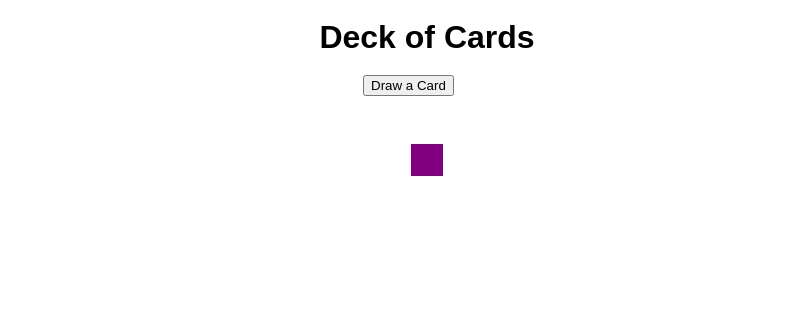
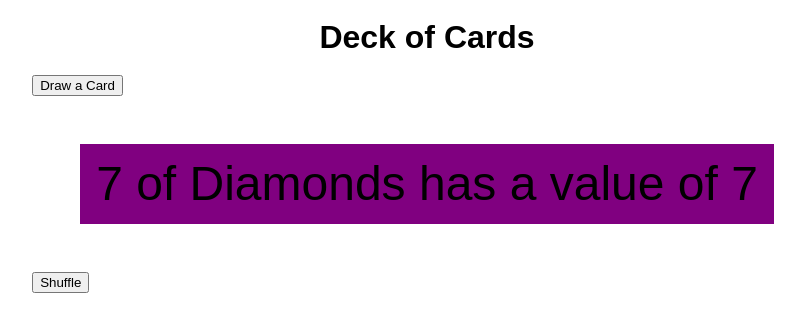
Before and after one commit to dawnribeiro/black-jack, a website: page public/index.html in a window 1280 px wide. Both pictures are taken after a click on the button "Draw a Card". Shown: the whole page, without its empty margins (213-1018 px from the left). Drawn offline with Linux system fonts and the light colour scheme.

Commit message:
draw a card now works

```diff
--- a/public/index.html
+++ b/public/index.html
@@ -18,6 +18,7 @@
       <button class="draw-btn">Draw a Card</button>
       <section>
         <div class="card-drawn"></div>
+        <button class="shuffle">Shuffle</button>
       </section>
     </section>
   </main>
--- a/public/main.js
+++ b/public/main.js
@@ -1,19 +1,62 @@
 const suits = ['Clubs', 'Diamonds', 'Hearts', 'Spades']
-const ranks = ['Ace', '2', '3', '4', '5', '6', '7', '8', '9', '10', 'Jack', 'Queen', 'King']
+const ranks = [{
+  rank: 'Ace',
+  value: 11
+}, {
+  rank: '2',
+  value: 2
+}, {
+  rank: '3',
+  value: 3
+}, {
+  rank: '4',
+  value: 4
+}, {
+  rank: '5',
+  value: 5
+}, {
+  rank: '6',
+  value: 6
+}, {
+  rank: '7',
+  value: 7
+}, {
+  rank: '8',
+  value: 8
+}, {
+  rank: '9',
+  value: 9
+}, {
+  rank: '10',
+  value: 10
+}, {
+  rank: 'Jack',
+  value: 10
+}, {
+  rank: 'Queen',
+  value: 10
+}, {
+  rank: 'King',
+  value: 10
+}]
 
 const deck = []
 
-const main = () => {
-  for (let i = 0; i < suits.length; i++) {
-    const suit = suits[i]
-    for (let j = 0; j < ranks.length; j++) {
-      const rank = ranks[j]
-      const card = rank + ' ' + suit
+const createDeck = () => {
+  for (let j = 0; j < ranks.length; j++) {
+    const rank = ranks[j]
+    for (let i = 0; i < suits.length; i++) {
+      const suit = suits[i]
+      console.log(rank)
+      console.log(suit)
+      const card = {
+        value: rank.value,
+        rank: rank.rank,
+        suit: suit
+      }
       deck.push(card)
     }
   }
-  shuffle(deck)
-  console.log(deck)
 }
 const shuffle = () => {
   for (let i = deck.length - 1; i > 0; i--) {
@@ -21,8 +64,22 @@ const shuffle = () => {
     let temp = deck[i]
     deck[i] = deck[randomPosition]
     deck[randomPosition] = temp
-
   }
 }
-// document.querySelector('.draw-btn').addEventListener('click', cardDrawn)
+const main = () => {
+  createDeck()
+  shuffle()
+}
+const cardDrawn = () => {
+  const firstCard = deck[0]
+  console.log(firstCard)
+  document.querySelector('.card-drawn').textContent =
+    firstCard.rank +
+    ' of ' +
+    firstCard.suit +
+    ' has a value of ' +
+    firstCard.value
+}
+
+document.querySelector('.draw-btn').addEventListener('click', cardDrawn)
 document.addEventListener('DOMContentLoaded', main)
```
